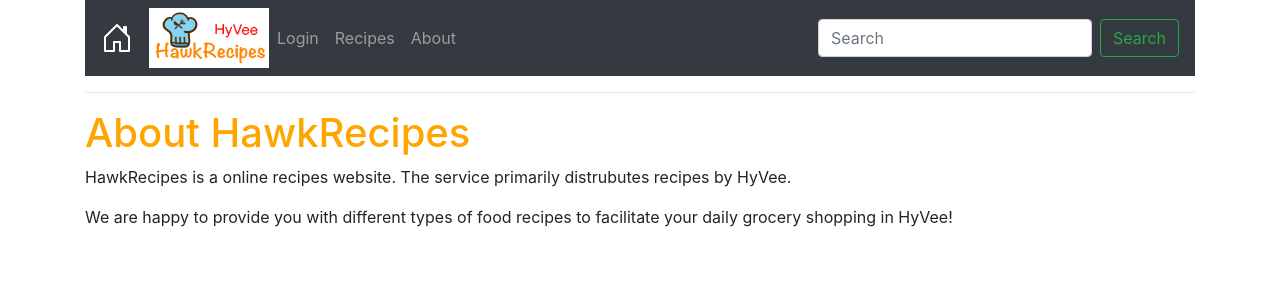
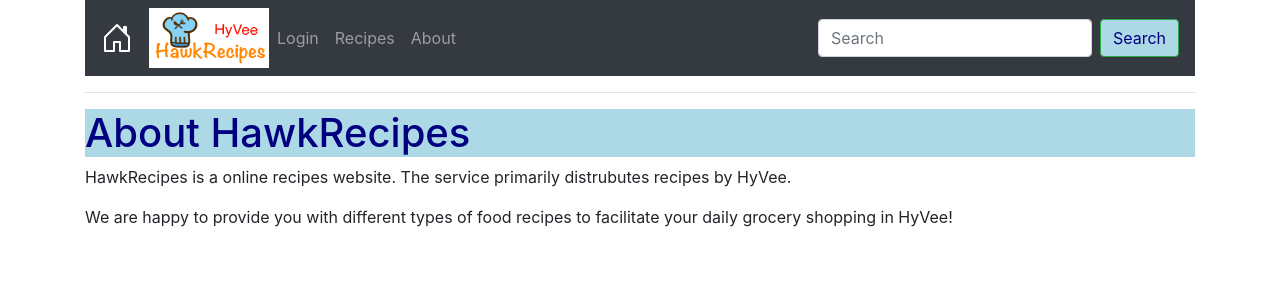
Before and after one commit to xinyi-w/recipe_application, a Flask app: page /about in a window 1280 px wide. Shown: the top 300 px of the page. Run offline with Flask 2, Linux system fonts and the light colour scheme; some libraries are stand-ins or nearby versions.

Commit message:
fix wave

```diff
--- a/app.py
+++ b/app.py
@@ -412,10 +412,3 @@
         return redirect(url_for('view_recipes'))
     flash('Recipe not found.', 'warning')
     return redirect(url_for('view_recipes'))
-
-
-
-
-
-if __name__ == "__main__":
-    app.run(debug=True)
--- a/static/css/stylesheet.css
+++ b/static/css/stylesheet.css
@@ -6,5 +6,21 @@
 .btn-primary{ background-color: lightblue !important; color: black !important; border: lightblue !important; }
 
 h1{
-  color: orange;
+  color: navy !important;
+  background-color: lightblue !important;
 }
+
+.btn-outline-success{
+  color:navy !important;
+  background-color:lightblue !important;
+}
+
+.btn-info{
+  color: black !important;
+  background-color: lightblue !important;
+}
+
+h3{
+  color: navy !important;
+  background-color: lightblue !important;
+}
--- a/templates/recipe-admin.html
+++ b/templates/recipe-admin.html
@@ -9,7 +9,9 @@
 <div class="admin_left">
     <h3 >Food Categories</h3>
     <form method='POST' action="{{url_for('add_category')}}">
-        <input type="text" name="new_category" placeholder="add new category"><input type="submit" value="Submit">
+
+        <input type="text" name="new_category" placeholder="add new category">
+        <input type="submit" value="Submit">
     </form>
     <hr>
 
```
